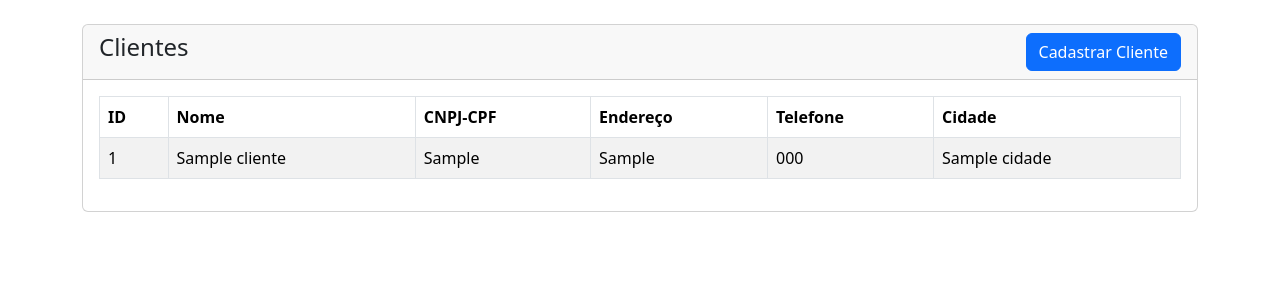
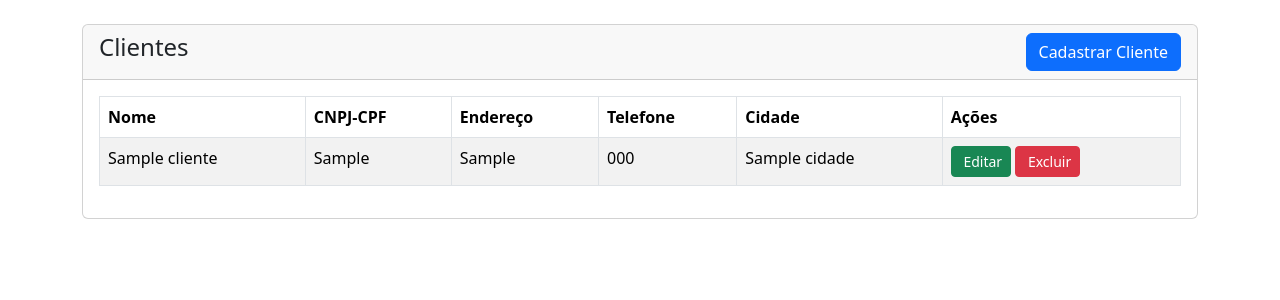
Before and after one commit to luiz-caetano/crud-php-bootstrap, a PHP site: page /clientes.php in a window 1280 px wide. Shown: the part 56-356 px from the top of the page. Run offline with PHP 8.4, Linux system fonts and the light colour scheme; tables that the repository leaves empty or names only in its code hold one stand-in row (values such as "Sample post").

Commit message:
criados botões para editar e remover clientes

```diff
--- a/clienteQuery.php
+++ b/clienteQuery.php
@@ -16,6 +16,4 @@ if(isset($_POST['criar-cliente'])) {
     echo $sql;
 
     mysqli_query($conexao,$sql);
-
-
 ?>
--- a/clientes.php
+++ b/clientes.php
@@ -30,12 +30,13 @@ require('conexao.php');
               <table class="table table-bordered table-striped">
                 <thead>
                   <tr>
-                    <th>ID</th>
                     <th>Nome</th>
                     <th>CNPJ-CPF</th>
                     <th>Endereço</th>
                     <th>Telefone</th>
                     <th>Cidade</th>
+                    <th>Ações</th>
+
                   </tr>
                 </thead>
                 <tbody>
@@ -54,13 +55,19 @@ require('conexao.php');
                     foreach($clientes as $cliente) {
                   ?>
                   <tr>
-                    <td><?=$cliente['cliente_id']?></td>
                     <td><?=$cliente['nome']?></td>
                     <td><?=$cliente['cnpj_cpf']?></td>
                     <td><?=$cliente['endereco']?></td>
                     <td><?=$cliente['telefone']?></td>
                     <td><?=$cliente['CIDADE']?></td>
-
+                    <td>
+                      <a href="cliente-edit.php?id=<?=$cliente['cliente_id']?>" class="btn btn-success btn-sm"><span class="bi-pencil-fill"></span>&nbsp;Editar</a>
+                      <form action="clienteQuery.php" method="POST" class="d-inline">
+                        <button onclick="return confirm('Tem certeza que deseja excluir?')" type="submit" name="delete_usuario" value="<?=$cliente['cliente_id']?>" class="btn btn-danger btn-sm">
+                          <span class="bi-trash3-fill"></span>&nbsp;Excluir
+                        </button>
+                      </form>
+                    </td>
 
                   </tr>
                       <?php
```
Also changed, not shown: cliente-edit.php (added), clienteview.php (added).
